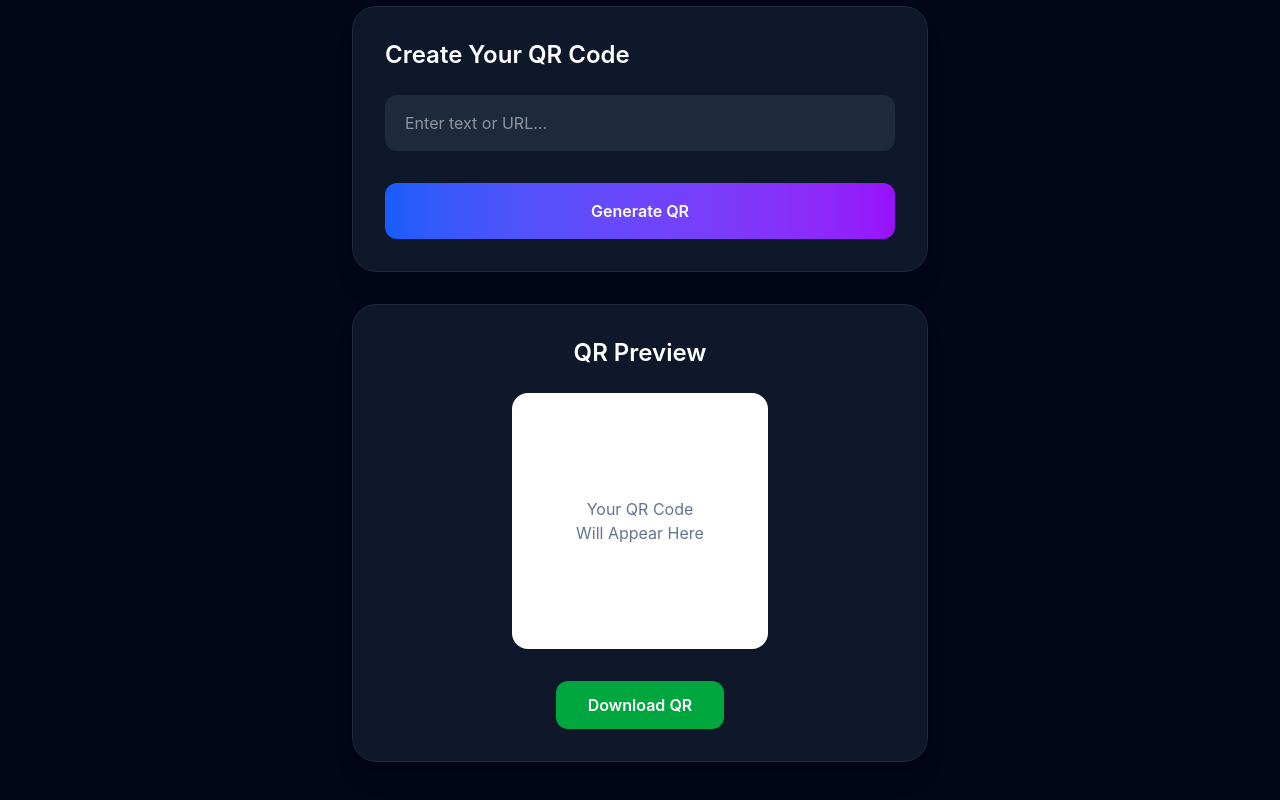
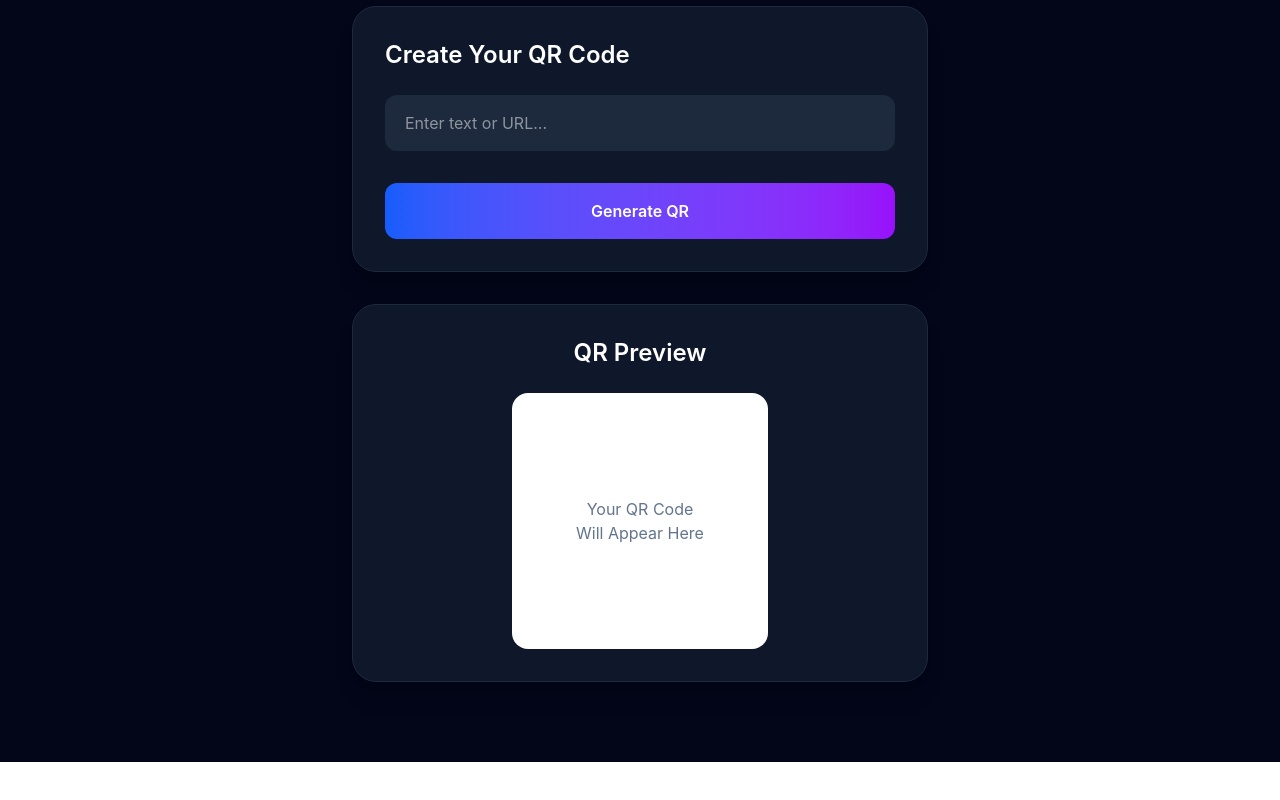
Before and after one commit to kasunsagara/qr-generator, a React app in the folder frontend/: page / in a window 1280 px wide. Shown: the part 354-1154 px from the top of the page. After the commit the page ends 1116 px from the top, so only its background shows below. Built offline with nearby package versions, Linux system fonts and the light colour scheme; the HTML template or start-up script is replaced by a standard one.

Commit message:
update qrPreview.jsx

```diff
--- a/frontend/src/components/qrPreview.jsx
+++ b/frontend/src/components/qrPreview.jsx
@@ -1,27 +1,54 @@
-function QRPreview() {
+function QRPreview({ qrImage }) {
+
   return (
     <div className="w-full max-w-xl mt-8 p-8 rounded-3xl bg-slate-900 border border-slate-800 shadow-xl text-center">
+
 
       <h2 className="text-2xl font-semibold mb-6">
         QR Preview
       </h2>
 
+
       <div className="w-64 h-64 mx-auto flex items-center justify-center rounded-2xl bg-white">
+
+        {
+          qrImage ? (
+
+            <img
+              src={qrImage}
+              alt="Generated QR"
+              className="w-full h-full p-4"
+            />
+
+          ) : (
 
             <p className="text-slate-500">
               Your QR Code
-          <br />
+              <br/>
               Will Appear Here
             </p>
+
+          )
+        }
+
 
       </div>
 
 
-      <button
-        className="mt-8 px-8 py-3 rounded-xl bg-green-600 hover:bg-green-700 transition font-semibold"
+      {
+        qrImage && (
+
+          <a
+            href={qrImage}
+            download="qr-code.png"
+            className="inline-block mt-8 px-8 py-3 rounded-xl bg-green-600 hover:bg-green-700 transition font-semibold"
           >
             Download QR
-      </button>
+          </a>
+
+        )
+      }
+
 
     </div>
   );
```
Lines whose indentation alone changed are shown as unchanged.
